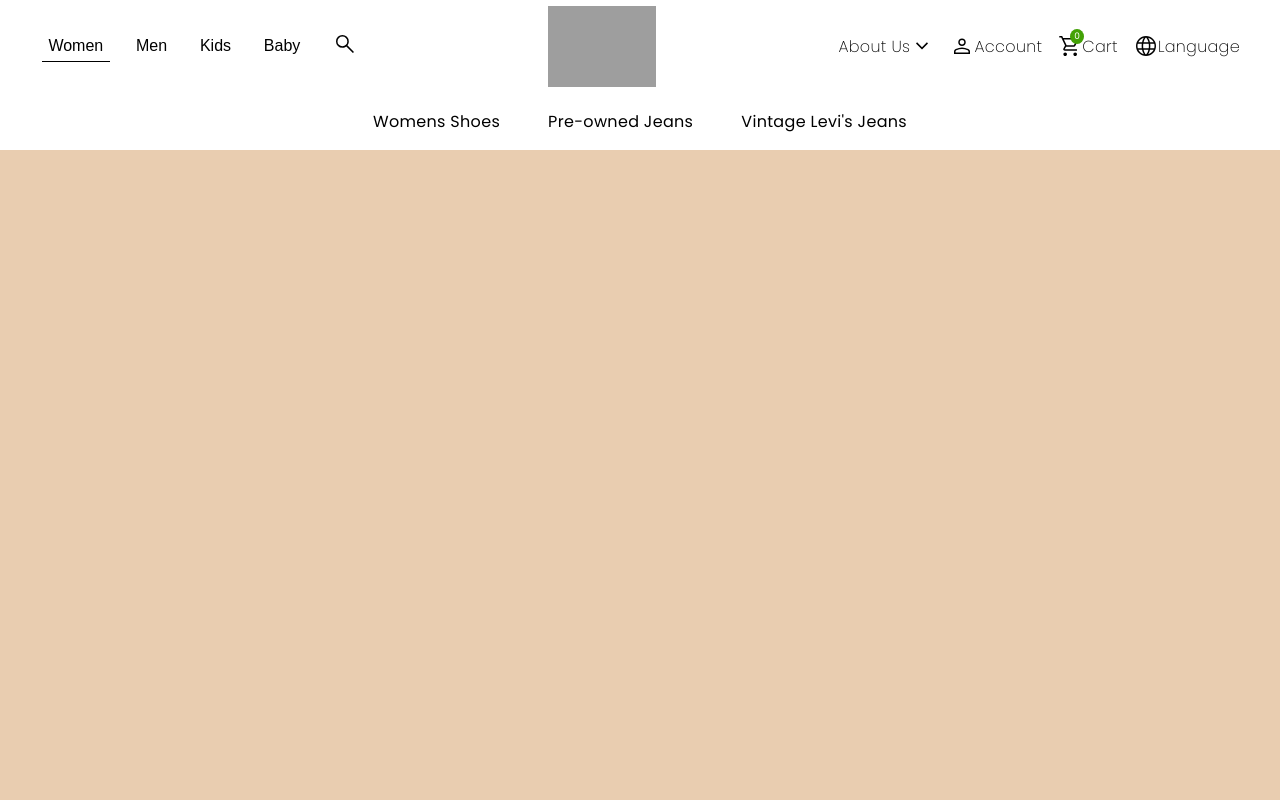
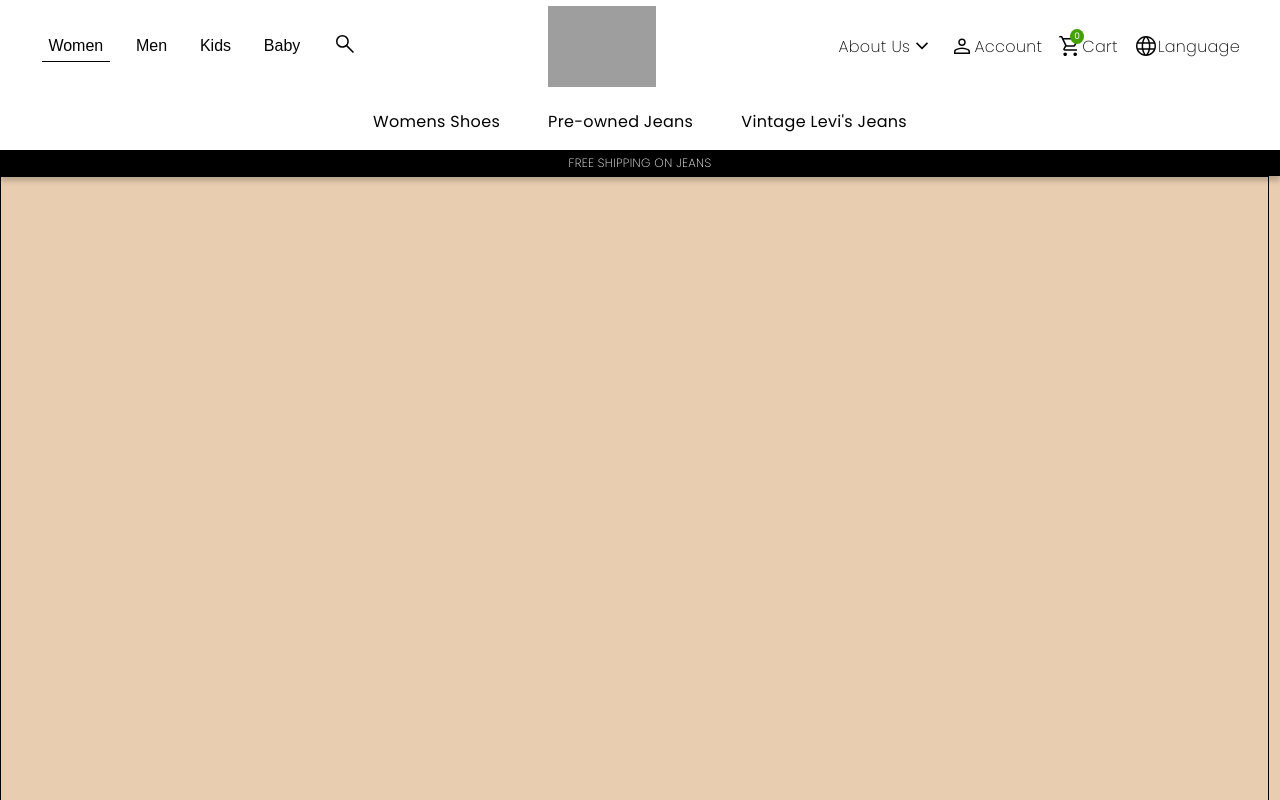
Before and after one commit to ReneBri/BOAS-Assignment, a React (Create React App) app: page / in a window 1280 px wide. Shown: the top 800 px of the page. Built offline with nearby package versions, Linux system fonts and the light colour scheme; grey boxes are pictures that could not be loaded.

Commit message:
Add StoreMessageBar. Make SecondaryBar and StoreMessageBar sticky.

```diff
--- a/src/App.css
+++ b/src/App.css
@@ -1,38 +1,9 @@
 .App {
-  text-align: center;
+	text-align: center;
 }
 
-.App-logo {
-  height: 40vmin;
-  pointer-events: none;
+.ben {
+	border: 1px solid black;
+	height: 1000px;
+	width: 99%;
 }
-
-@media (prefers-reduced-motion: no-preference) {
-  .App-logo {
-    animation: App-logo-spin infinite 20s linear;
-  }
-}
-
-.App-header {
-  background-color: #282c34;
-  min-height: 100vh;
-  display: flex;
-  flex-direction: column;
-  align-items: center;
-  justify-content: center;
-  font-size: calc(10px + 2vmin);
-  color: white;
-}
-
-.App-link {
-  color: #61dafb;
-}
-
-@keyframes App-logo-spin {
-  from {
-    transform: rotate(0deg);
-  }
-  to {
-    transform: rotate(360deg);
-  }
-}
--- a/src/App.js
+++ b/src/App.js
@@ -6,6 +6,7 @@ function App() {
 	return (
 		<div className="App">
 			<Header />
+			<div className="ben"></div>
 		</div>
 	);
 }
--- a/src/components/navbar/Header.js
+++ b/src/components/navbar/Header.js
@@ -1,19 +1,25 @@
 import React, {useState} from "react";
 import SecondaryBar from "./SecondaryBar/SecondaryBar";
+import styles from "./Header.module.css";
 
-import TopBar from "./TopBar.js/TopBar";
-
+import TopBar from "./TopBar/TopBar";
+import StoreMessageBar from "./StoreMessageBar/StoreMessageBar";
 const Header = () => {
 	const [selectedDepartment, setSelectedDepartment] = useState("women");
 
 	return (
+		<>
 			<header>
 				<TopBar
 					selectedDepartment={selectedDepartment}
 					setSelectedDepartment={setSelectedDepartment}
 				/>
+			</header>
+			<div className={styles.sticky}>
 				<SecondaryBar selectedDepartment={selectedDepartment} />
-		</header>
+				<StoreMessageBar />
+			</div>
+		</>
 	);
 };
 
--- /dev/null
+++ b/src/components/navbar/Header.module.css
@@ -0,0 +1,5 @@
+.sticky {
+	position: sticky;
+	top: 0;
+	right: 0;
+}
--- a/src/components/navbar/SecondaryBar/SecondaryBar.module.css
+++ b/src/components/navbar/SecondaryBar/SecondaryBar.module.css
@@ -1,5 +1,10 @@
 .secondary-bar {
-	margin: 0;
+	width: 100%;
+	/* margin: 0; */
+	position: relative;
+	/* top: 0; */
+	z-index: 1000;
+	background-color: var(--light-text);
 	/* border: 1px solid blue; */
 }
 
@@ -13,7 +18,6 @@
 
 .dropdown-trigger {
 	padding: 1rem;
-	/* position: relative; */
 }
 
 .dropdown-trigger:hover .dropdown {
@@ -42,6 +46,8 @@
 	text-align: left;
 	display: none;
 	border-bottom: 2px solid var(--dark-text);
+	box-shadow: 0px 5px 5px rgba(0, 0, 0, 0.2);
+	/* z-index: 1000; */
 }
 
 .single-column-dropdown {
@@ -63,6 +69,9 @@
 	left: 0;
 	right: 0;
 	display: none;
+	box-shadow: 0px 5px 5px rgba(0, 0, 0, 0.2);
+	padding-bottom: 0.5rem;
+	/* z-index: 1000; */
 }
 
 .full-width-dropdown-column {
--- /dev/null
+++ b/src/components/navbar/StoreMessageBar/StoreMessageBar.js
@@ -0,0 +1,15 @@
+import styles from "./StoreMessageBar.module.css";
+
+import React from "react";
+
+const storeMessages = [
+	"Free shipping on jeans",
+	"Reverse auction vintage jeans as low as 1€",
+	"All profits donated to save kids lives",
+];
+
+const StoreMessageBar = () => {
+	return <div className={styles["message-bar"]}>{storeMessages[0].toUpperCase()}</div>;
+};
+
+export default StoreMessageBar;
--- /dev/null
+++ b/src/components/navbar/StoreMessageBar/StoreMessageBar.module.css
@@ -0,0 +1,11 @@
+.message-bar {
+	position: sticky;
+	width: 100%;
+	background-color: var(--dark-text);
+	color: var(--light-text);
+	font-weight: 200;
+	font-size: 0.75rem;
+	padding: 0.25rem 0;
+	box-shadow: 0px 5px 5px rgba(0, 0, 0, 0.2);
+	z-index: 0;
+}
--- a/src/components/navbar/TopBar.js/TopBar.js
+++ b/src/components/navbar/TopBar/TopBar.js
@@ -9,7 +9,7 @@ import React from "react";
 
 const TopBar = ({selectedDepartment, setSelectedDepartment}) => {
 	return (
-		<nav>
+		<nav className={styles["main-nav"]}>
 			<div className={styles["top-nav"]}>
 				<ul className={styles["left-bar"]}>
 					<li>
--- a/src/components/navbar/TopBar.js/TopBar.module.css
+++ b/src/components/navbar/TopBar/TopBar.module.css
@@ -1,8 +1,6 @@
-nav {
+.main-nav {
 	width: 100%;
-	position: sticky;
-	top: 0;
-	left: 0;
+	position: relative;
 	background-color: var(--light-text);
 }
 
```
Lines whose indentation alone changed are shown as unchanged.
